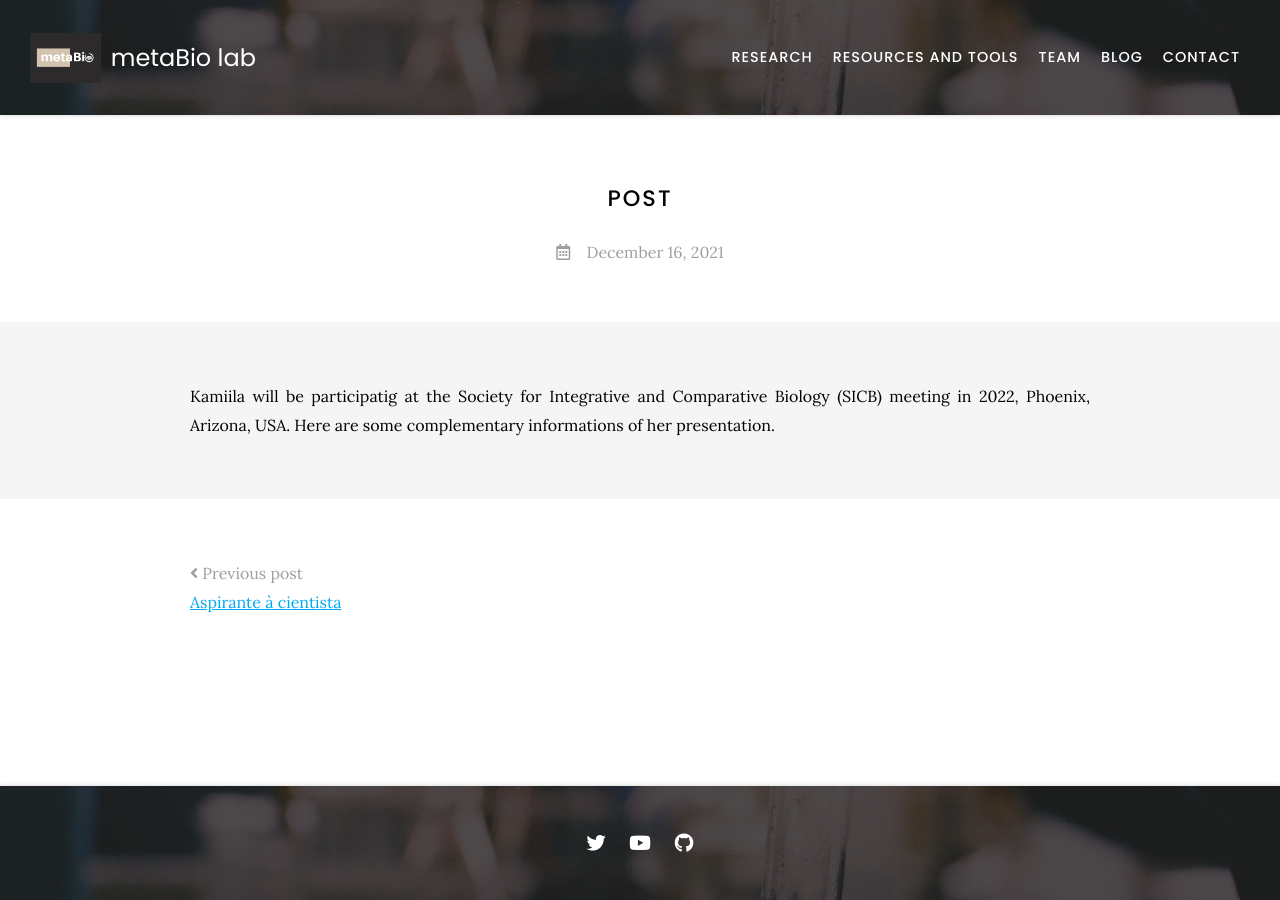
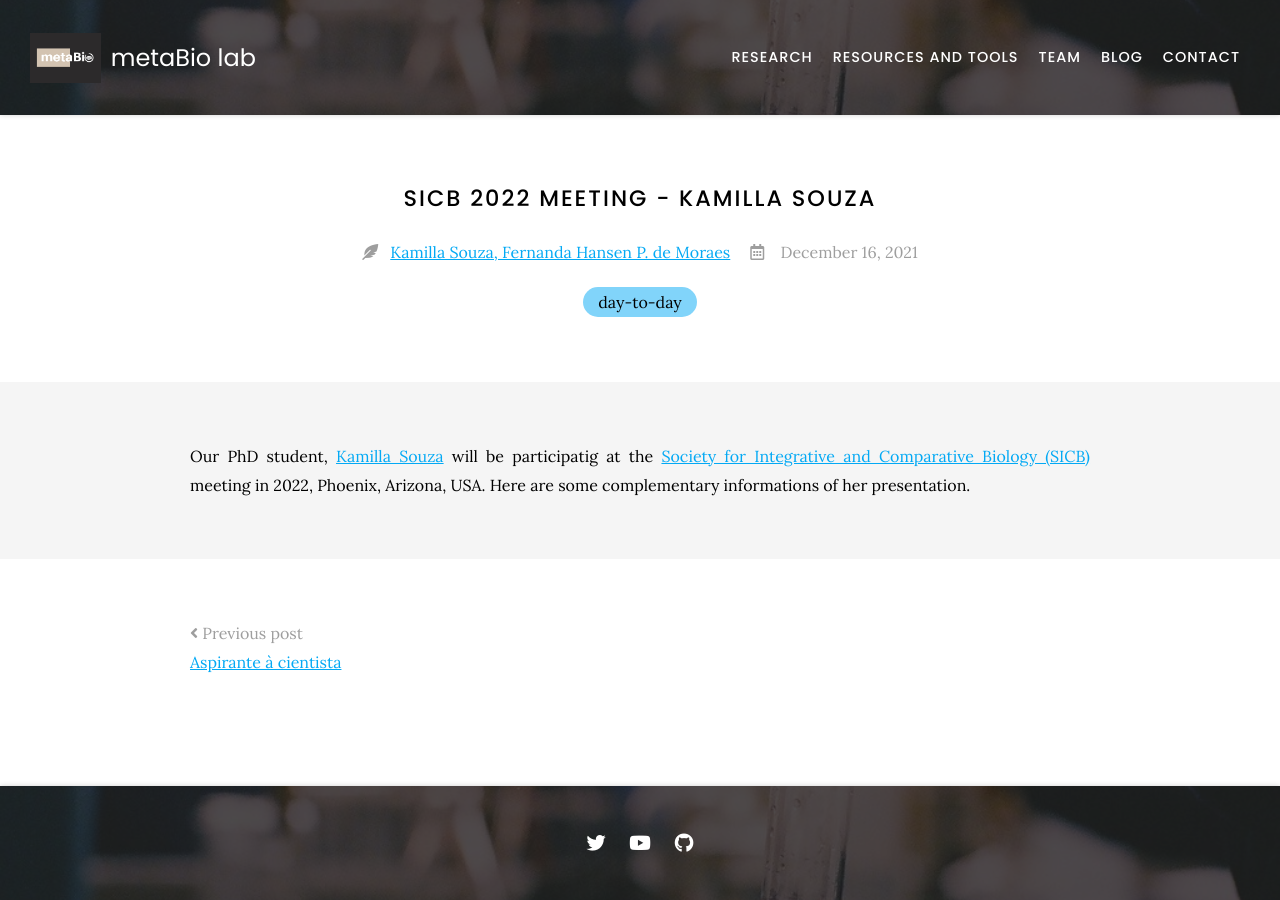
Before and after one commit to metaBIOlab/metabio, a Jekyll site: the page built from _posts/2021-12-16-post.md, in a window 1280 px wide. Built offline with Jekyll 4.4.1, drawn with Linux system fonts in a browser that asks for light colours; nearby versions of some CDN libraries.

Commit message:
Update 2021-12-16-post.md

```diff
--- a/_posts/2021-12-16-post.md
+++ b/_posts/2021-12-16-post.md
@@ -1,2 +1,9 @@
+---
+title: SICB 2022 meeting - Kamilla Souza
+tags:
+  - day-to-day
+author: Kamilla Souza, Fernanda Hansen P. de Moraes
+member: kamilla-souza
+---
 
-Kamiila will be participatig at the Society for Integrative and Comparative Biology (SICB) meeting in 2022, Phoenix, Arizona, USA. Here are some complementary informations of her presentation.
+Our PhD student, [Kamilla Souza](kamilla-souza) will be participatig at the [Society for Integrative and Comparative Biology (SICB)](https://burkclients.com/sicb/meetings/2022/site/) meeting in 2022, Phoenix, Arizona, USA. Here are some complementary informations of her presentation.
```
